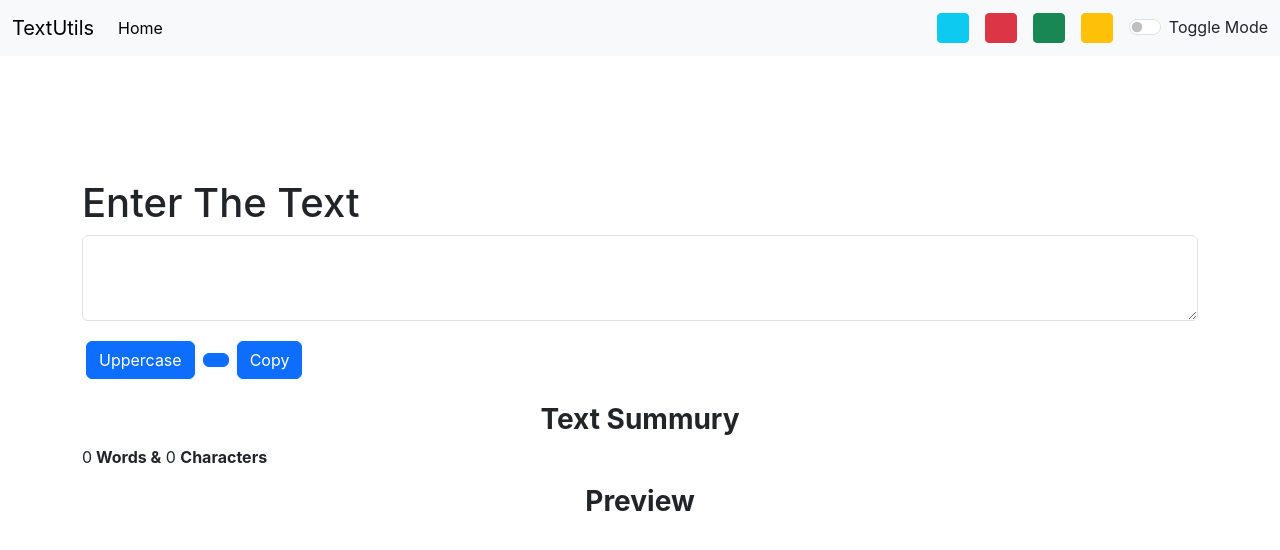
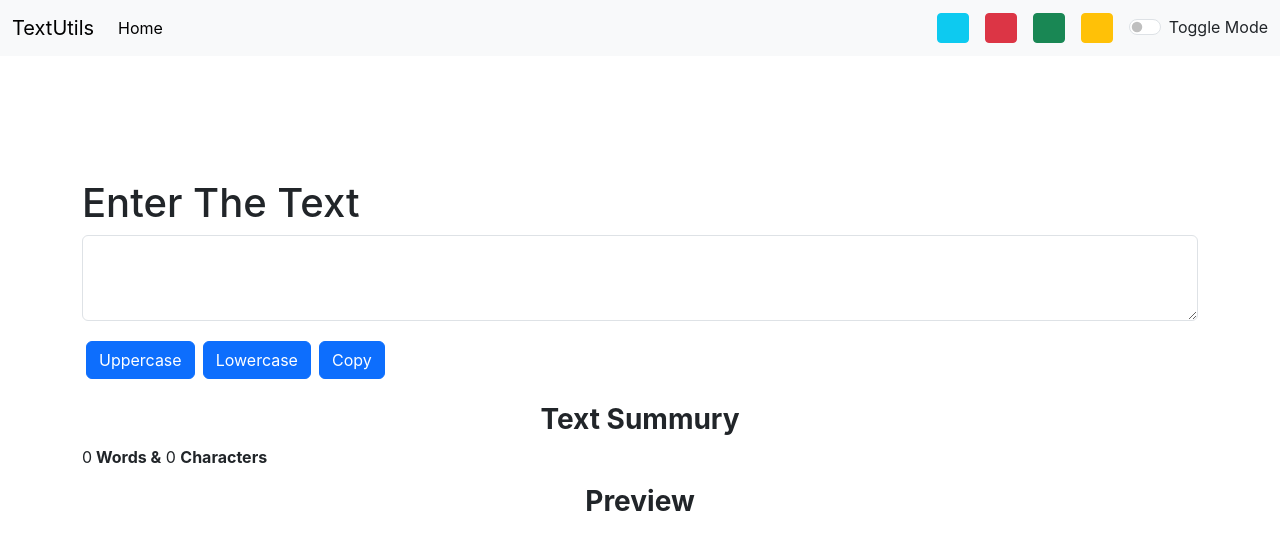
Before and after one commit to dhruvjoshi307/textutils, a React (Create React App) app: page / in a window 1280 px wide. Shown: the top 550 px of the page. Built offline with nearby package versions, Linux system fonts and the light colour scheme.

Commit message:
Update TextForm.js

```diff
--- a/src/components/TextForm.js
+++ b/src/components/TextForm.js
@@ -65,7 +65,7 @@ export default function TextForm(props) {
           onClick={handleDownClick}
           id="lowercase"
         >
-
+          Lowercase
         </button>
 
         <button id="copy_case" className="btn btn-primary mx-1 mt-1" onClick={handleCopy}
```
